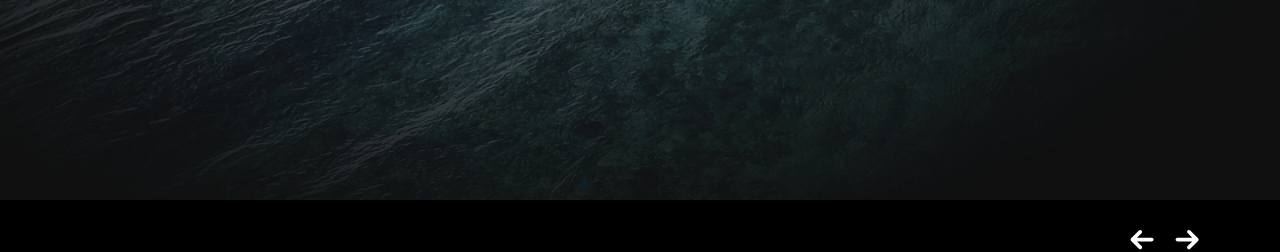
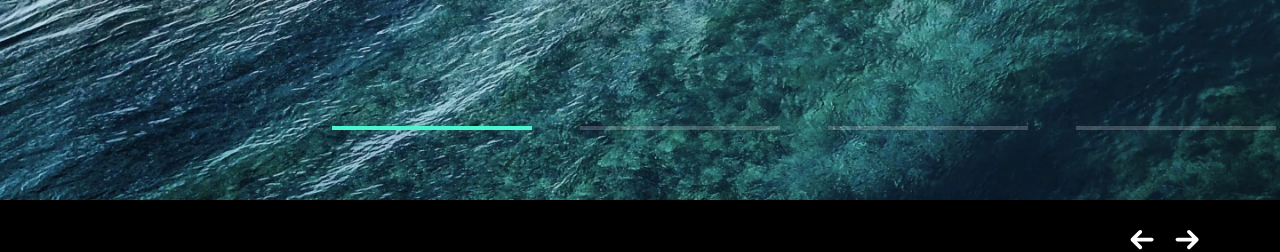
Before and after one commit to katysya/goSurf, a Next.js app: page / in a window 1280 px wide. Shown: the part 1400-1652 px from the top of the page. Built offline with nearby package versions, Linux system fonts and the light colour scheme.

Commit message:
Удаление пагинации у MainSwiper

```diff
--- a/src/components/Swipers/BeachSwiper/BeachSwiper.tsx
+++ b/src/components/Swipers/BeachSwiper/BeachSwiper.tsx
@@ -1,11 +1,6 @@
 'use client';
 import React, { useState } from 'react';
-import {
-  Autoplay,
-  EffectFade,
-  Navigation,
-  Pagination,
-} from 'swiper/modules';
+import { Autoplay, EffectFade, Navigation } from 'swiper/modules';
 import { Swiper, SwiperSlide } from 'swiper/react';
 import { useRef } from 'react';
 import { Swiper as SwiperCore } from 'swiper/types';
@@ -14,81 +9,17 @@ import Logo from '@/components/UX/Logo/Logo';
 
 import 'swiper/css';
 import 'swiper/css/navigation';
-import 'swiper/css/pagination';
 import './beachSwiper.scss';
 
 import arrowRight from '../../../assets/images/mainSwiper/swiperRight.svg';
 import arrowLeft from '../../../assets/images/mainSwiper/swiperLeft.svg';
-import Slide1 from '../../../assets/images/beachSwiper/img1.jpg';
-import Slide2 from '../../../assets/images/beachSwiper/img2.jpg';
-import Slide3 from '../../../assets/images/beachSwiper/img3.jpg';
-import Slide4 from '../../../assets/images/beachSwiper/img4.jpg';
+
+import { mockSlides } from './lib';
 
 export default function BeachSwiper() {
   const swiperRef = useRef<SwiperCore>();
 
-  const [dataSwiper, setDataSwiper] = useState([
-    {
-      id: 1,
-      nameBeach: 'Malibu Beach',
-      textBeach: 'California | USA',
-      picture: Slide1,
-      href: '#',
-    },
-    {
-      id: 2,
-      nameBeach: ' Airlie Beach',
-      textBeach: 'Queensland | Australia',
-      picture: Slide2,
-      href: '#',
-    },
-    {
-      id: 3,
-      nameBeach: 'Cloud Nine',
-      textBeach: 'Siargao | Philippines',
-      picture: Slide3,
-      href: '#',
-    },
-    {
-      id: 4,
-      nameBeach: 'Vieux Boucau',
-      textBeach: 'Hossegor | France',
-      picture: Slide4,
-      href: '#',
-    },
-    {
-      id: 5,
-      nameBeach: 'Malibu Beach',
-      textBeach: 'California | USA',
-      picture: Slide1,
-      href: '#',
-    },
-    {
-      id: 6,
-      nameBeach: ' Airlie Beach',
-      textBeach: 'Queensland | Australia',
-      picture: Slide2,
-      href: '#',
-    },
-    {
-      id: 7,
-      nameBeach: 'Cloud Nine',
-      textBeach: 'Siargao | Philippines',
-      picture: Slide3,
-      href: '#',
-    },
-    {
-      id: 8,
-      nameBeach: 'Vieux Boucau',
-      textBeach: 'Hossegor | France',
-      picture: Slide4,
-      href: '#',
-    },
-  ]);
-
-  const container = {
-    margin: -50,
-  };
+  const [dataSwiper, setDataSwiper] = useState(mockSlides);
 
   return (
     <div className="beachSwiper">
@@ -110,19 +41,18 @@ export default function BeachSwiper() {
       </div>
       <div className="beachSwiper__swiper">
         <Swiper
-          pagination={{
-            clickable: true,
-          }}
           autoplay={{
             delay: 2500,
           }}
-          // modules={[Autoplay, EffectFade, Navigation, Pagination]}
-          modules={[EffectFade, Navigation, Pagination]}
+          modules={[Autoplay, EffectFade, Navigation]}
+          initialSlide={2}
           slidesPerView={4}
           onBeforeInit={(swiper) => {
             swiperRef.current = swiper;
           }}
         >
+          <SwiperSlide></SwiperSlide>
+          <SwiperSlide></SwiperSlide>
           {dataSwiper.map((item, index) => {
             return (
               <SwiperSlide key={index}>
@@ -157,6 +87,8 @@ export default function BeachSwiper() {
               </SwiperSlide>
             );
           })}
+          <SwiperSlide></SwiperSlide>
+          <SwiperSlide></SwiperSlide>
         </Swiper>
       </div>
     </div>
--- a/src/components/Swipers/BeachSwiper/beachSwiper.scss
+++ b/src/components/Swipers/BeachSwiper/beachSwiper.scss
@@ -71,11 +71,9 @@
     .swiper-slide {
       height: 700px;
       width: 200px;
-      background-color: aqua;
       margin-right: -40px;
 
       &:nth-child(odd) {
-        background-color: red;
         margin-top: 42px;
       }
     }
--- /dev/null
+++ b/src/components/Swipers/BeachSwiper/lib/index.ts
@@ -0,0 +1 @@
+export { mockSlides } from './mock';
--- /dev/null
+++ b/src/components/Swipers/BeachSwiper/lib/mock.ts
@@ -0,0 +1,63 @@
+import Slide1 from '../../../../assets/images/beachSwiper/img1.jpg';
+import Slide2 from '../../../../assets/images/beachSwiper/img2.jpg';
+import Slide3 from '../../../../assets/images/beachSwiper/img3.jpg';
+import Slide4 from '../../../../assets/images/beachSwiper/img4.jpg';
+
+export const mockSlides = [
+  {
+    id: 1,
+    nameBeach: 'Malibu Beach',
+    textBeach: 'California | USA',
+    picture: Slide1,
+    href: '#',
+  },
+  {
+    id: 2,
+    nameBeach: ' Airlie Beach',
+    textBeach: 'Queensland | Australia',
+    picture: Slide2,
+    href: '#',
+  },
+  {
+    id: 3,
+    nameBeach: 'Cloud Nine',
+    textBeach: 'Siargao | Philippines',
+    picture: Slide3,
+    href: '#',
+  },
+  {
+    id: 4,
+    nameBeach: 'Vieux Boucau',
+    textBeach: 'Hossegor | France',
+    picture: Slide4,
+    href: '#',
+  },
+  {
+    id: 5,
+    nameBeach: 'Malibu Beach',
+    textBeach: 'California | USA',
+    picture: Slide1,
+    href: '#',
+  },
+  {
+    id: 6,
+    nameBeach: ' Airlie Beach',
+    textBeach: 'Queensland | Australia',
+    picture: Slide2,
+    href: '#',
+  },
+  {
+    id: 7,
+    nameBeach: 'Cloud Nine',
+    textBeach: 'Siargao | Philippines',
+    picture: Slide3,
+    href: '#',
+  },
+  {
+    id: 8,
+    nameBeach: 'Vieux Boucau',
+    textBeach: 'Hossegor | France',
+    picture: Slide4,
+    href: '#',
+  },
+];
--- a/src/components/Swipers/MainSwiper/MainSwiper.tsx
+++ b/src/components/Swipers/MainSwiper/MainSwiper.tsx
@@ -1,6 +1,11 @@
 'use client';
 import { useRef } from 'react';
-import { Navigation, Pagination } from 'swiper/modules';
+import {
+  Autoplay,
+  EffectFade,
+  Navigation,
+  Pagination,
+} from 'swiper/modules';
 import { Swiper, SwiperSlide } from 'swiper/react';
 import { Swiper as SwiperCore } from 'swiper/types';
 import Image from 'next/image';
@@ -38,8 +43,10 @@ export default function MainSwiper() {
       </div>
       <div className="mainSwiper__swiper">
         <Swiper
-          modules={[Navigation, Pagination]}
-          pagination={true}
+          modules={[Autoplay, EffectFade, Navigation, Pagination]}
+          pagination={{
+            clickable: true,
+          }}
           spaceBetween={50}
           slidesPerView={1}
           loop
@@ -59,18 +66,6 @@ export default function MainSwiper() {
           <SwiperSlide>
             <Image src={slide4} width={1000} height={500} alt="" />
           </SwiperSlide>
-          <SwiperSlide>
-            <Image src={slide1} width={1000} height={500} alt="" />
-          </SwiperSlide>
-          <SwiperSlide>
-            <Image src={slide2} width={1000} height={500} alt="" />
-          </SwiperSlide>
-          <SwiperSlide>
-            <Image src={slide3} width={1000} height={500} alt="" />
-          </SwiperSlide>
-          <SwiperSlide>
-            <Image src={slide4} width={1000} height={500} alt="" />
-          </SwiperSlide>
         </Swiper>
       </div>
     </section>
--- a/src/components/Swipers/MainSwiper/mainSwiper.scss
+++ b/src/components/Swipers/MainSwiper/mainSwiper.scss
@@ -1,3 +1,5 @@
+@import '../../../assets/styles/main.scss';
+
 .mainSwiper {
   height: 100vh;
   position: relative;
@@ -5,7 +7,7 @@
   z-index: 1;
 
   &::after {
-    content: '';
+    // content: '';
     position: absolute;
     width: 100%;
     height: 100%;
@@ -55,5 +57,27 @@
         }
       }
     }
+
+    .swiper-pagination {
+      bottom: 70px;
+    }
+
+    .swiper-pagination-bullet {
+      width: 200px;
+      height: 4px;
+      background-color: #ffffff;
+      border-radius: 0;
+    }
+
+    .swiper-pagination-bullet-active {
+      background-color: $mint;
+    }
+
+    .swiper-pagination-bullets {
+      display: flex;
+      flex-direction: row;
+      gap: 40px;
+      justify-content: flex-end;
+    }
   }
 }
```
